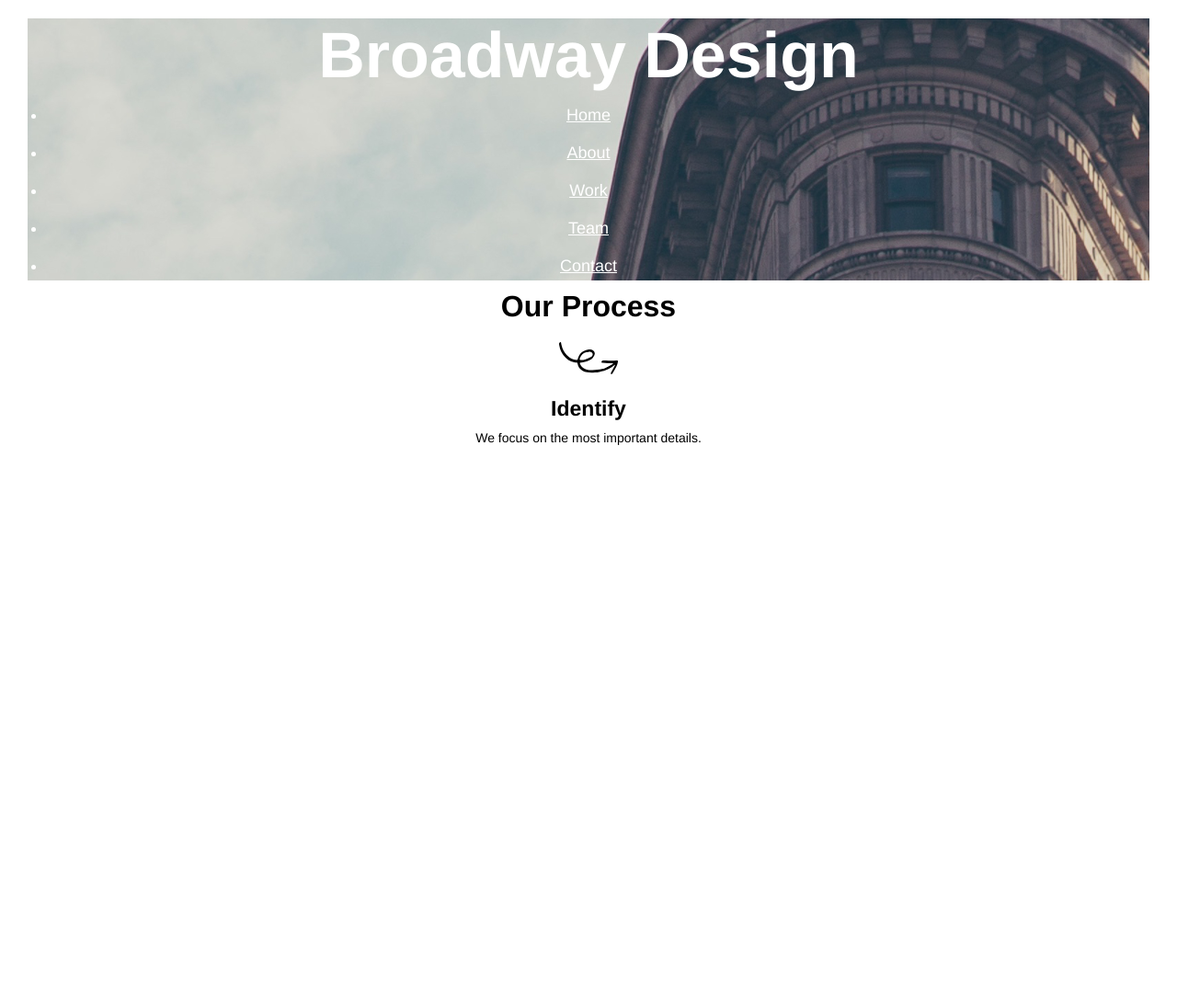
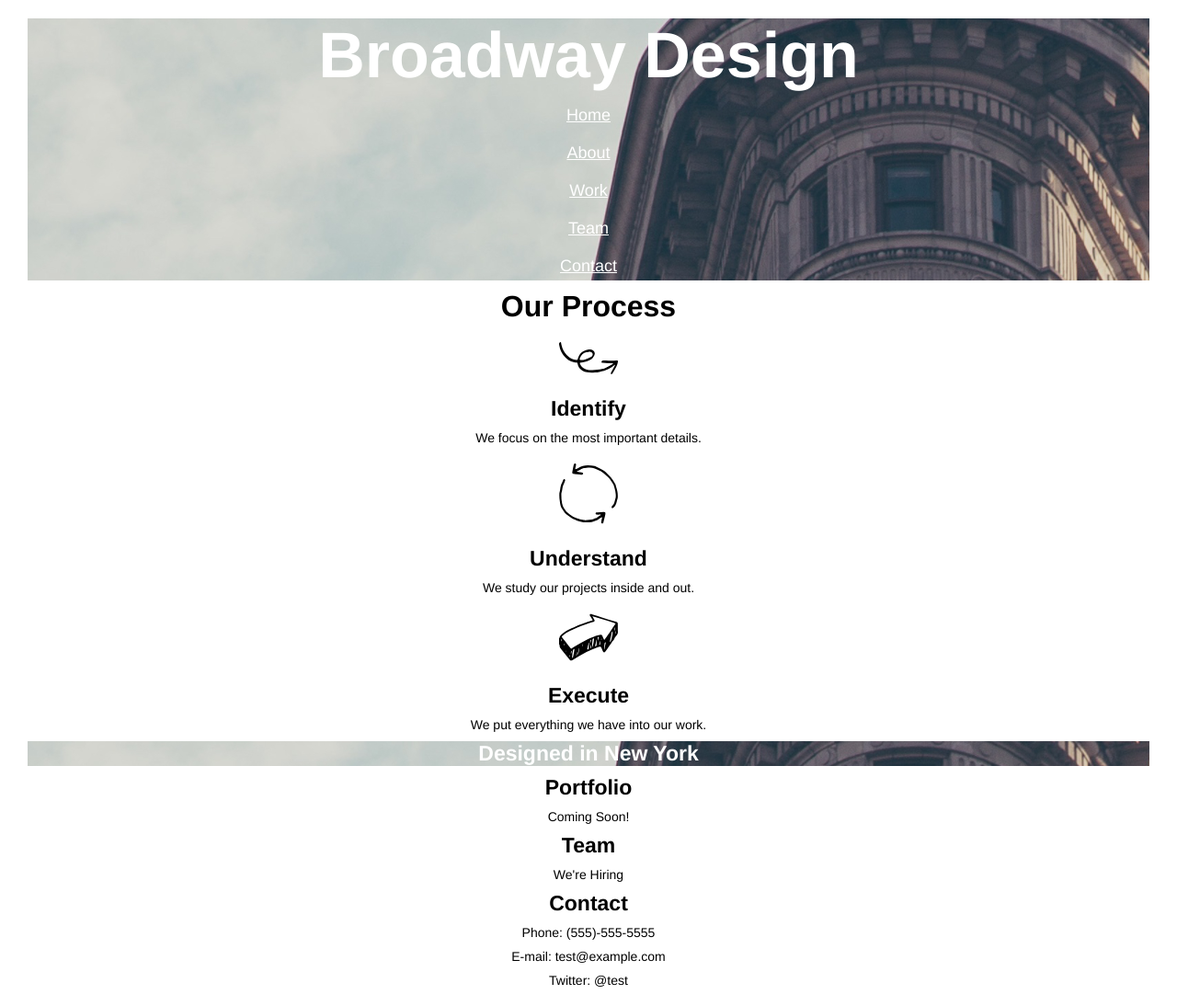
Before and after one commit to bilodeaubruce/broadway, a plain HTML site: page index.html in a window 1280 px wide. Shown: the whole page at 92% size. Before the commit the page ends 800 px from the top, so only its background shows below. Drawn offline with Linux system fonts and the light colour scheme.

Commit message:
complete - not happy with designed in new york h3 tag

```diff
--- a/index.html
+++ b/index.html
@@ -5,6 +5,7 @@
     <link href="./resources/css/style.css" type="text/css" rel="stylesheet" />
     <title>Broadway Design</title>
 </head>
+
 <body>
     <header>
         <h1>Broadway Design</h1>
@@ -26,14 +27,38 @@
             </p>
         </ul>
     </header>
-        <div class="process">
-        <h2 class="process">Our Process</h2>
+
+    <h2>Our Process</h2>
     <img src="./resources/images/identify.svg" />
     <h3>Identify</h3>
     <p>
         We focus on the most important details.
     </p>
+    <img src="./resources/images/understand.svg" />
+    <h3>Understand</h3>
+    <p>
+        We study our projects inside and out.
+    </p>
+    <img src="./resources/images/execute.svg" />
+    <h3>Execute</h3>
+    <p>
+        We put everything we have into our work.
+    </p>
+    <div id="des">
+        <h3><span style="color:white;">Designed in New York</span></h3>
     </div>
+    <h3>Portfolio</h3>
+    <p>
+        Coming Soon!
+    </p>
+    <h3>Team</h3>
+    <p>
+        We're Hiring
+    </p>
+    <h3>Contact</h3>
+    <p>Phone: (555)-555-5555</p>
+    <p>E-mail: test@example.com<p/>
+    <p>Twitter: @test<p/>
 
 
 </body>
--- a/resources/css/style.css
+++ b/resources/css/style.css
@@ -4,6 +4,7 @@
   padding: 0;
   text-align: center;
 }
+
 p {
   font-size: 14px;
 }
@@ -12,7 +13,6 @@ h1 {
   font-size: 70px;
   font-weight: bold;
   color:white;
-  text-align: center;
 }
 h2 {
   font-size: 32px;
@@ -20,6 +20,12 @@ h2 {
 }
 h3 {
   font-size: 23px}
+}
+
+h4{
+  color: white;
+  font-size: 70px;
+  font-weight: bold;
 }
 ul {
   list-style-type: none;
@@ -40,3 +46,8 @@ header li a {
 header li {
   padding: 5px;
 }
+#des {
+  background-image: url("../images/the-flatiron-building.png");
+  background-repeat: no-repeat;
+  background-position: center;
+}
```
Lines whose indentation alone changed are shown as unchanged.
